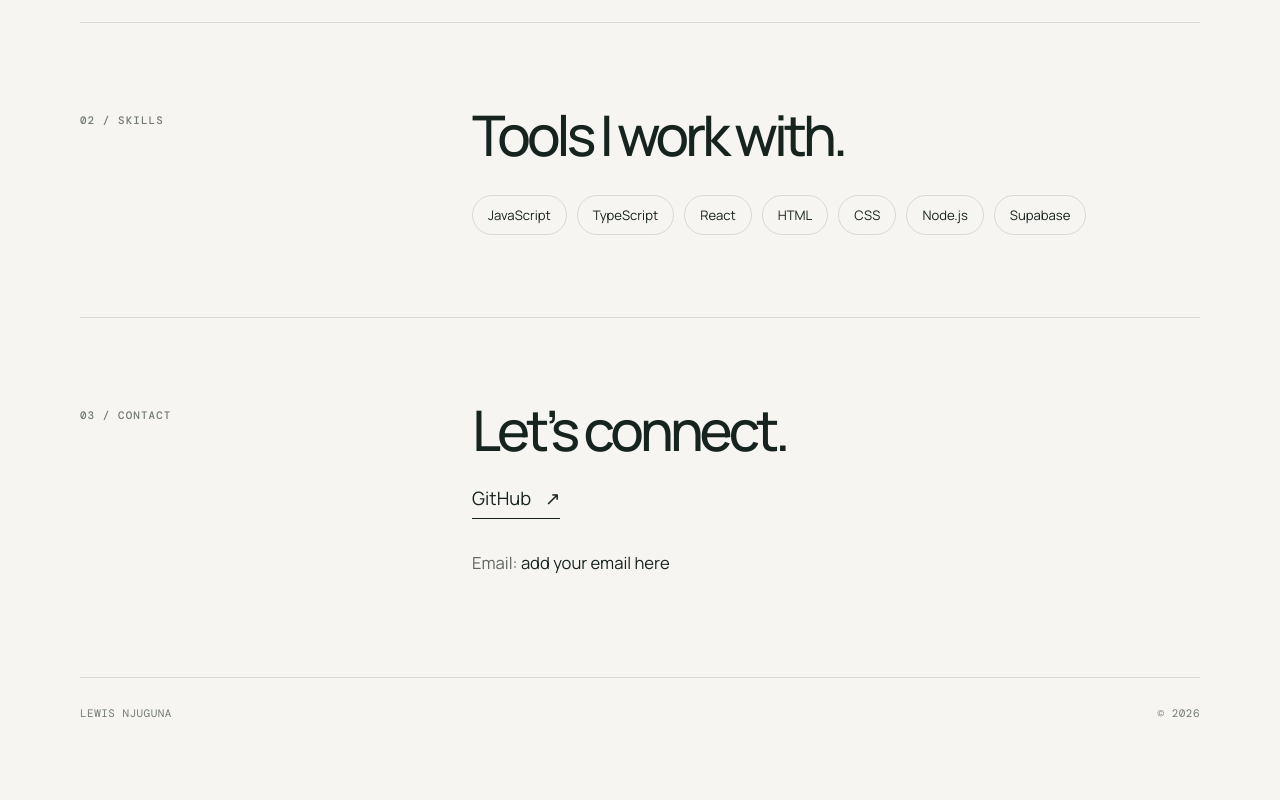
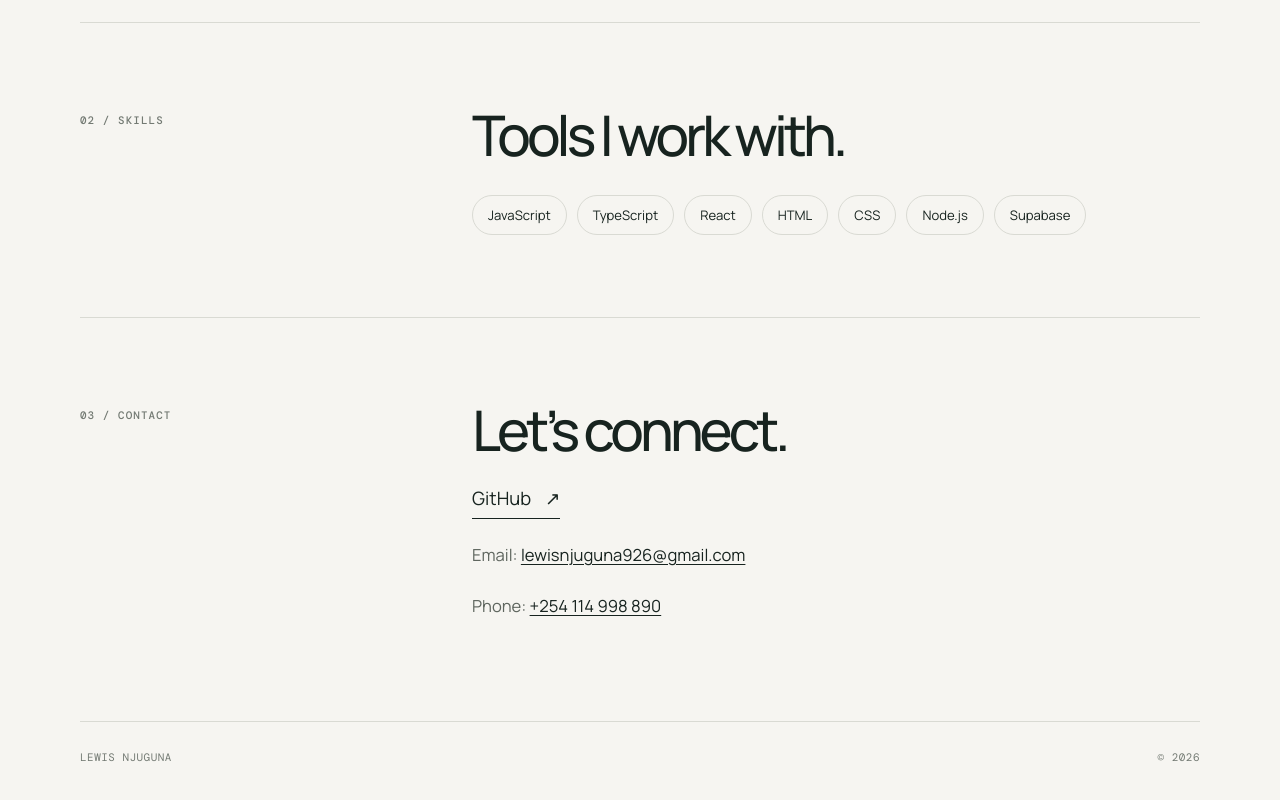
Before and after one commit to lewy19/lewy19, a plain HTML site: page index.html in a window 1280 px wide. Shown: the part 1067-1867 px from the top of the page. Before the commit the page ends 1823 px from the top, so only its background shows below. Drawn offline with nearby package versions, Linux system fonts and the light colour scheme.

Commit message:
Add contact details to portfolio site

```diff
--- a/index.html
+++ b/index.html
@@ -60,7 +60,8 @@
         <div class="section-content">
           <h2>Let’s connect.</h2>
           <a class="contact-link" href="https://github.com/lewy19" target="_blank" rel="noreferrer">GitHub <span aria-hidden="true">↗</span></a>
-          <p class="email-line">Email: <span>add your email here</span></p>
+          <p class="email-line">Email: <a href="mailto:lewisnjuguna926@gmail.com">lewisnjuguna926@gmail.com</a></p>
+          <p class="email-line">Phone: <a href="tel:+254114998890">+254 114 998 890</a></p>
         </div>
       </section>
     </main>
--- a/styles.css
+++ b/styles.css
@@ -45,8 +45,9 @@ h1 span { color: #8b9c66; }
 .skill-list { display: flex; flex-wrap: wrap; gap: 10px; padding: 0; margin: 30px 0 0; list-style: none; }
 .skill-list li { border: 1px solid var(--line); border-radius: 999px; padding: 10px 15px; font-size: .82rem; }
 .contact-link { display: inline-flex; gap: 14px; align-items: center; font-size: 1.15rem; text-decoration: none; border-bottom: 1px solid var(--ink); padding-bottom: 7px; }
-.email-line { margin-top: 28px; font-size: .9rem; color: var(--muted); }
-.email-line span { color: var(--ink); }
+.email-line { margin-top: 20px; font-size: .9rem; color: var(--muted); }
+.email-line a { color: var(--ink); text-decoration-thickness: 1px; text-underline-offset: 3px; }
+.email-line a:hover { color: #718c1e; }
 footer { display: flex; justify-content: space-between; padding: 28px 0 36px; color: var(--muted); font: .68rem 'DM Mono', monospace; text-transform: uppercase; letter-spacing: .05em; }
 
 @media (max-width: 680px) {
```
